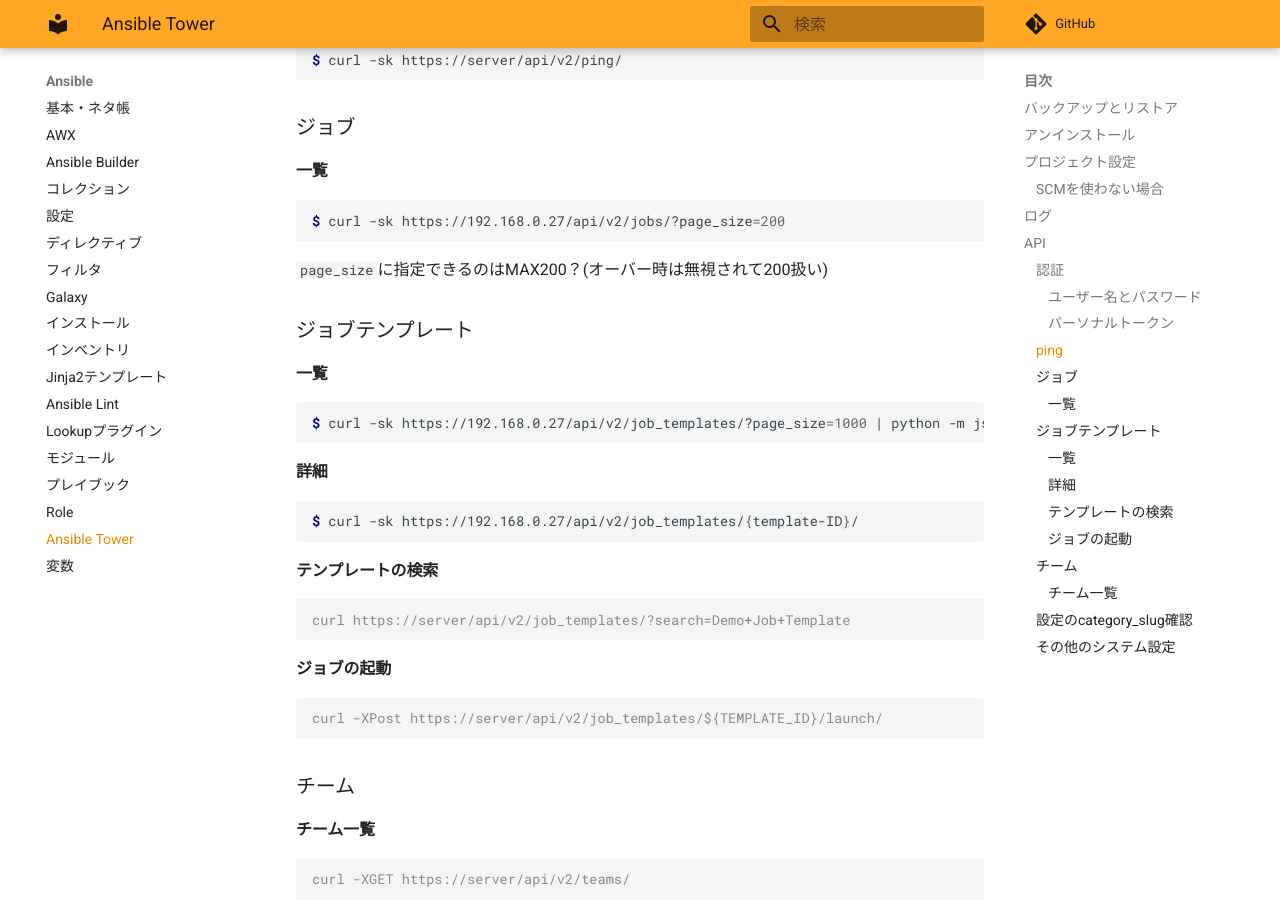
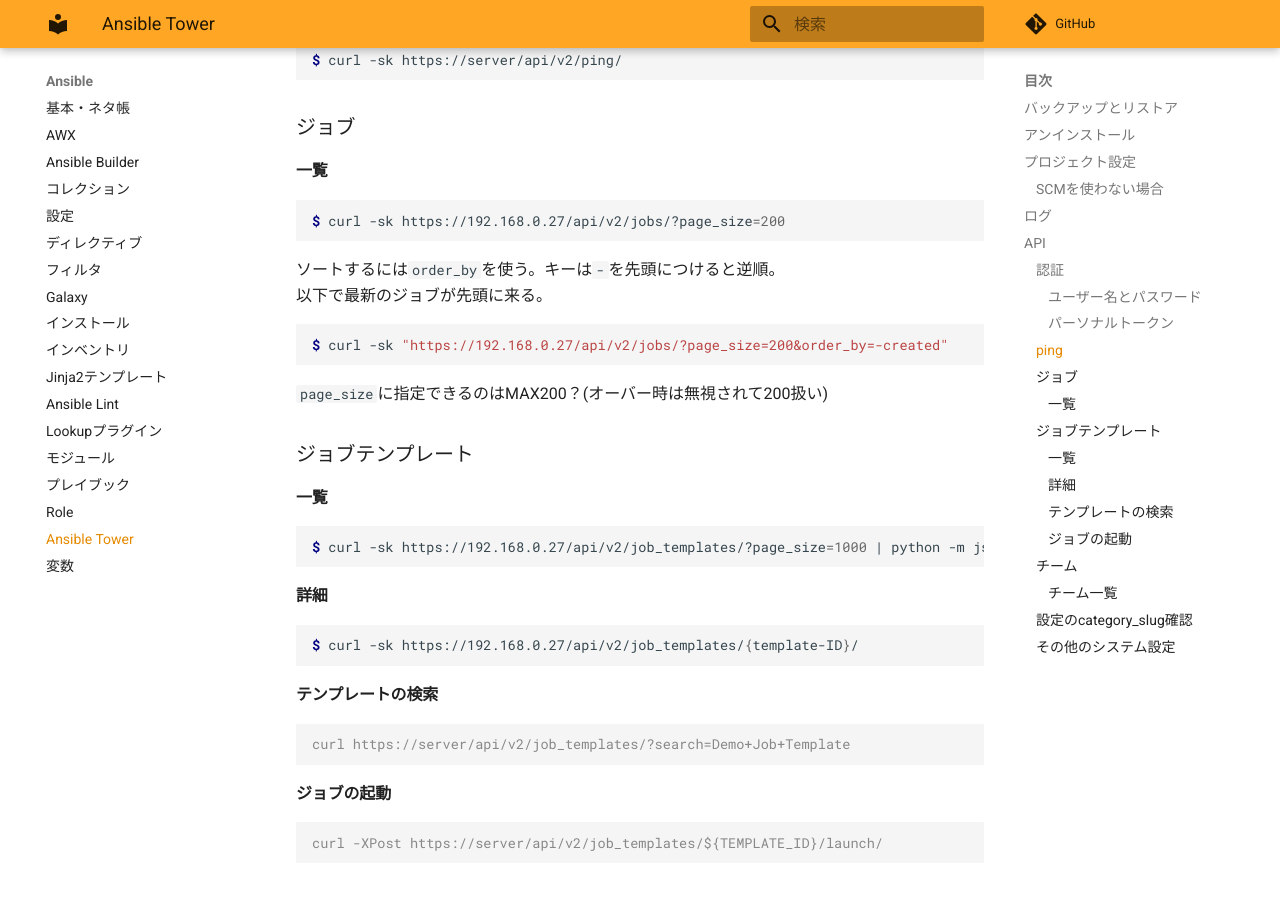
Before and after one commit to zaki-lknr/docs, an MkDocs documentation site: the page built from docs/Ansible/tower.md, in a window 1280 px wide and 900 px high, scrolled down 1981 px. Built offline with MkDocs 1.6.1 and Material for MkDocs 9.7.7, drawn with Linux system fonts in a browser that asks for light colours; comment, search, counter and statistics services are not loaded.

Commit message:
add: ansible/tower: APIのジョブ一覧ソート

````diff
--- a/docs/Ansible/tower.md
+++ b/docs/Ansible/tower.md
@@ -80,6 +80,13 @@ $ curl -sk https://server/api/v2/ping/
 
 ```console
 $ curl -sk https://192.168.0.27/api/v2/jobs/?page_size=200
+```
+
+ソートするには`order_by`を使う。キーは`-`を先頭につけると逆順。
+以下で最新のジョブが先頭に来る。
+
+```console
+$ curl -sk "https://192.168.0.27/api/v2/jobs/?page_size=200&order_by=-created"
 ```
 
 `page_size`に指定できるのはMAX200？(オーバー時は無視されて200扱い)
````
